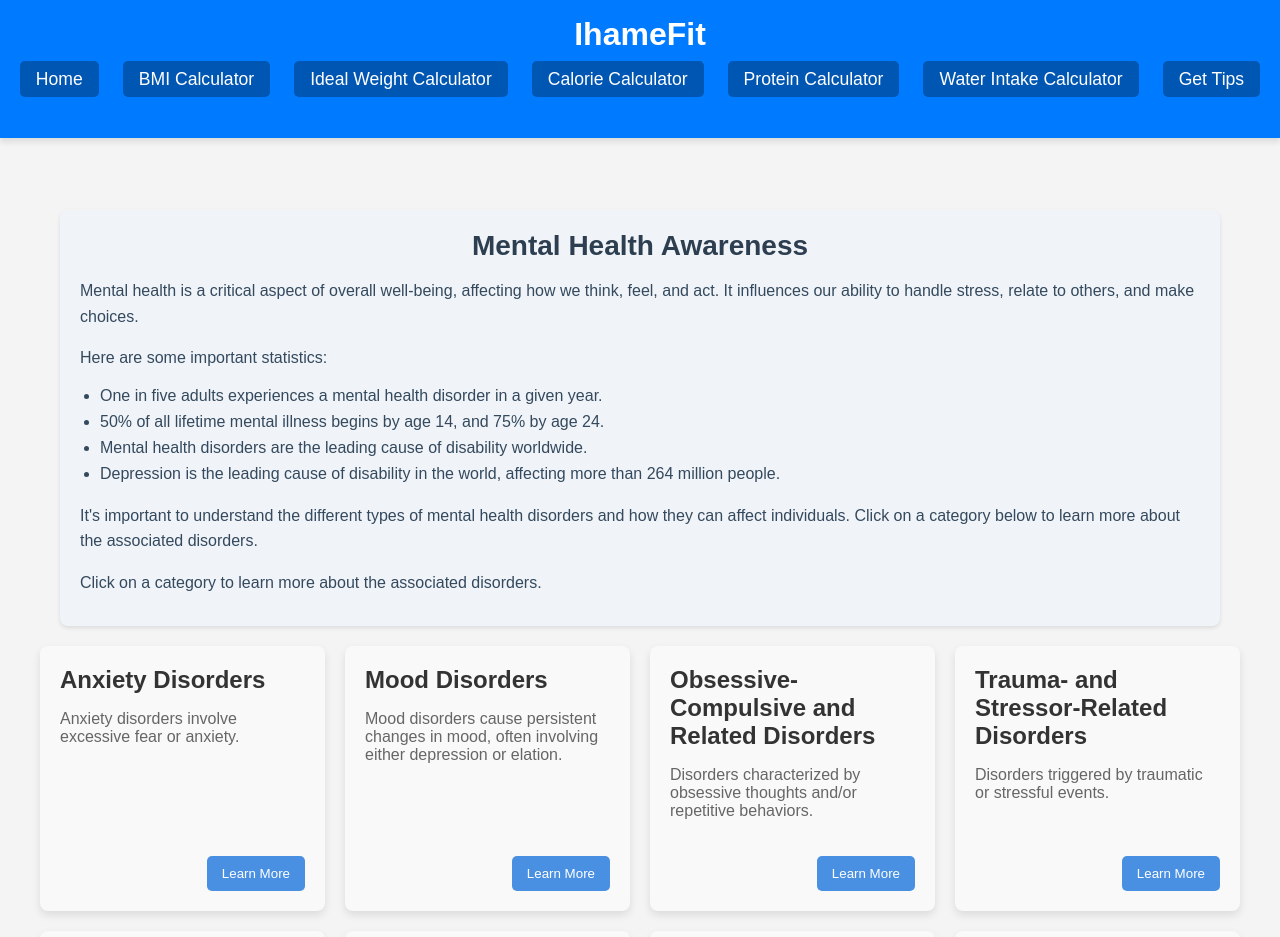
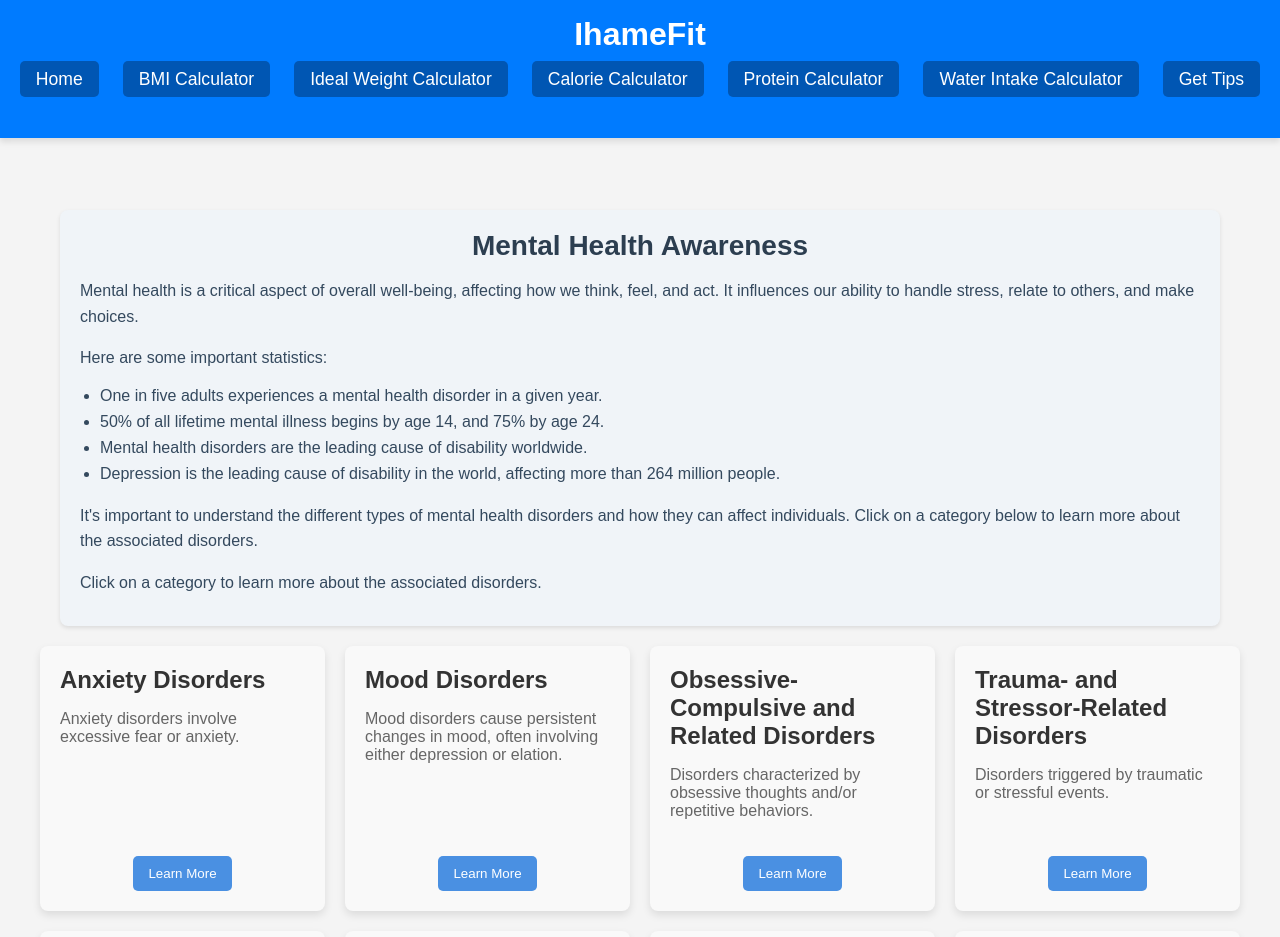
Before and after one commit to yvesmfura/Ihame-Fit-Health, a React (Vite) app: page /tips/mental-care in a window 1280 px wide. Shown: the top 937 px of the page. Built offline with nearby package versions, Linux system fonts and the light colour scheme.

Commit message:
Updating

```diff
--- a/src/components/TipPages/Tippages_Styles/MentalHealthCare.css
+++ b/src/components/TipPages/Tippages_Styles/MentalHealthCare.css
@@ -59,7 +59,7 @@
   padding: 10px 15px;
   border-radius: 5px;
   cursor: pointer;
-  align-self: flex-end;
+  align-self: center;
   transition: background-color 0.3s ease;
 }
 
@@ -201,6 +201,7 @@
   border-radius: 5px;
   cursor: pointer;
   transition: background-color 0.3s ease;
+  align-self: center;
 }
 
 .mhc-category-details button:hover, .mhc-disorder-details button:hover {
```
